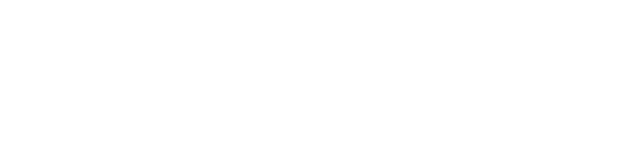
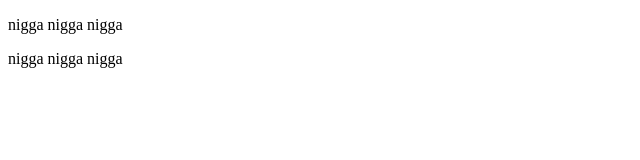
Before and after one commit to poijanator/git-sandbox, a plain HTML site: page index.html in a window 1280 px wide. Shown: the whole page, without its empty margins (0-640 px from the left). Drawn offline with Linux system fonts and the light colour scheme.

Commit message:
added p tag

```diff
--- a/index.html
+++ b/index.html
@@ -14,6 +14,7 @@
         <!--[if lt IE 7]>
             <p class="browsehappy">You are using an <strong>outdated</strong> browser. Please <a href="#">upgrade your browser</a> to improve your experience.</p>
         <![endif]-->
-
+        <p>nigga nigga nigga  </p>
+        <p>nigga nigga nigga  </p>
     </body>
 </html>
```
